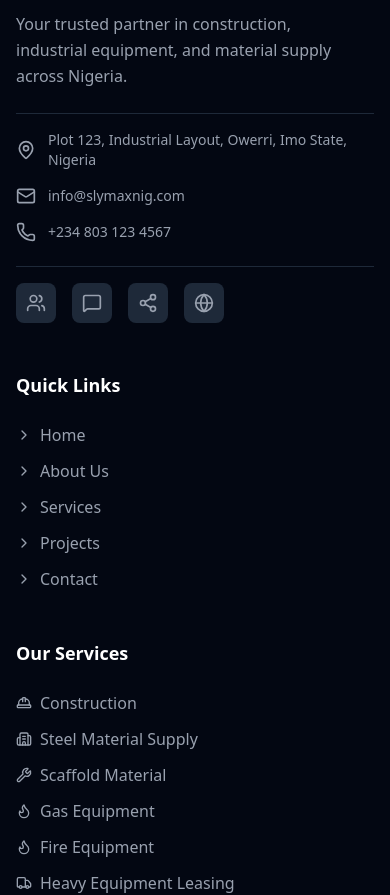
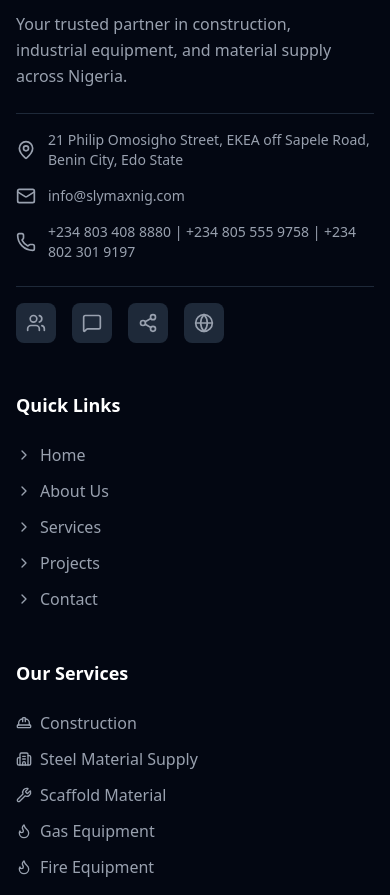
Before and after one commit to glorino/slymax, a Next.js app: page /contact in a window 390 px wide. Shown: the part 4340-5235 px from the top of the page. Built offline with nearby package versions, Linux system fonts and the light colour scheme.

Commit message:
Update contact info: Benin City address, 3 phone numbers

```diff
--- a/src/app/contact/page.tsx
+++ b/src/app/contact/page.tsx
@@ -15,14 +15,14 @@ const contactInfo = [
   {
     icon: MapPin,
     title: "Head Office",
-    details: "Plot 123, Industrial Layout, Owerri, Imo State, Nigeria",
+    details: "21 Philip Omosigho Street, EKEA off Sapele Road, Benin City, Edo State",
     link: null,
   },
   {
     icon: Phone,
     title: "Call Us",
-    details: "+234 803 123 4567\n+234 805 987 6543",
-    link: "tel:+2348031234567",
+    details: "+234 803 408 8880\n+234 805 555 9758\n+234 802 301 9197",
+    link: "tel:+2348034088880",
   },
   {
     icon: Mail,
@@ -39,9 +39,9 @@ const contactInfo = [
 ]
 
 const altContactMethods = [
-  { icon: Phone, title: "Call Sales", desc: "Speak with our sales engineers", action: "Call Now", href: "tel:+2348031234567", color: "bg-green-50 text-green-600" },
+  { icon: Phone, title: "Call Sales", desc: "Speak with our sales engineers", action: "Call Now", href: "tel:+2348034088880", color: "bg-green-50 text-green-600" },
   { icon: Mail, title: "Email Us", desc: "Detailed inquiries & documents", action: "Email Us", href: "mailto:info@slymaxnig.com", color: "bg-blue-50 text-blue-600" },
-  { icon: MapPin, title: "Visit Office", desc: "Schedule a site visit or meeting", action: "Get Directions", href: "https://maps.google.com", color: "bg-purple-50 text-purple-600" },
+  { icon: MapPin, title: "Visit Office", desc: "Schedule a site visit or meeting", action: "Get Directions", href: "https://maps.google.com/?q=21+Philip+Omosigho+Street+Benin+City+Edo+State", color: "bg-purple-50 text-purple-600" },
 ]
 
 export default function ContactPage() {
--- a/src/components/layout/Footer.tsx
+++ b/src/components/layout/Footer.tsx
@@ -22,9 +22,10 @@ import {
 const companyInfo = {
   name: "Slymax Nigeria Limited",
   tagline: "Your trusted partner in construction, industrial equipment, and material supply across Nigeria.",
-  address: "Plot 123, Industrial Layout, Owerri, Imo State, Nigeria",
+  address: "21 Philip Omosigho Street, EKEA off Sapele Road, Benin City, Edo State",
   email: "info@slymaxnig.com",
-  phone: "+234 803 123 4567",
+  phone: "+234 803 408 8880",
+  phones: ["+234 803 408 8880", "+234 805 555 9758", "+234 802 301 9197"],
 }
 
 const quickLinks = [
@@ -81,7 +82,7 @@ export function Footer() {
                 className="flex items-center gap-3 text-gray-400 hover:text-primary-500 transition-colors"
               >
                 <Phone className="h-5 w-5 text-primary-500 shrink-0" aria-hidden="true" />
-                <span className="text-sm">{companyInfo.phone}</span>
+                <span className="text-sm">{companyInfo.phones.join(" | ")}</span>
               </a>
             </div>
 
--- a/src/components/layout/Header.tsx
+++ b/src/components/layout/Header.tsx
@@ -10,7 +10,7 @@ import { cn } from "@/lib/utils"
 
 const companyInfo = {
   name: "Slymax Nigeria Limited",
-  phone: "+234 803 123 4567",
+  phone: "+234 803 408 8880",
   email: "info@slymaxnig.com",
 }
 
--- a/src/components/sections/CTASection.tsx
+++ b/src/components/sections/CTASection.tsx
@@ -88,8 +88,9 @@ export function CTASection() {
                 </div>
                 <div>
                   <div className="text-sm text-gray-300 mb-1">Call Us</div>
-                  <div className="text-white font-medium">+234 803 123 4567</div>
-                  <div className="text-white font-medium">+234 805 987 6543</div>
+                  <div className="text-white font-medium">+234 803 408 8880</div>
+                  <div className="text-white font-medium">+234 805 555 9758</div>
+                  <div className="text-white font-medium">+234 802 301 9197</div>
                 </div>
               </div>
               <div className="flex items-start gap-4">
@@ -108,8 +109,8 @@ export function CTASection() {
                 </div>
                 <div>
                   <div className="text-sm text-gray-300 mb-1">Head Office</div>
-                  <div className="text-white font-medium">Plot 123, Industrial Layout</div>
-                  <div className="text-gray-200">Owerri, Imo State, Nigeria</div>
+                  <div className="text-white font-medium">21 Philip Omosigho Street</div>
+                  <div className="text-gray-200">EKEA off Sapele Road, Benin City, Edo State</div>
                 </div>
               </div>
             </div>
--- a/src/components/sections/ContactSection.tsx
+++ b/src/components/sections/ContactSection.tsx
@@ -10,14 +10,14 @@ const contactInfo = [
   {
     icon: MapPin,
     title: "Head Office",
-    details: "Plot 123, Industrial Layout, Owerri, Imo State, Nigeria",
+    details: "21 Philip Omosigho Street, EKEA off Sapele Road, Benin City, Edo State",
     link: null,
   },
   {
     icon: Phone,
     title: "Call Us",
-    details: "+234 803 123 4567",
-    link: "tel:+2348031234567",
+    details: "+234 803 408 8880",
+    link: "tel:+2348034088880",
   },
   {
     icon: Mail,
```
